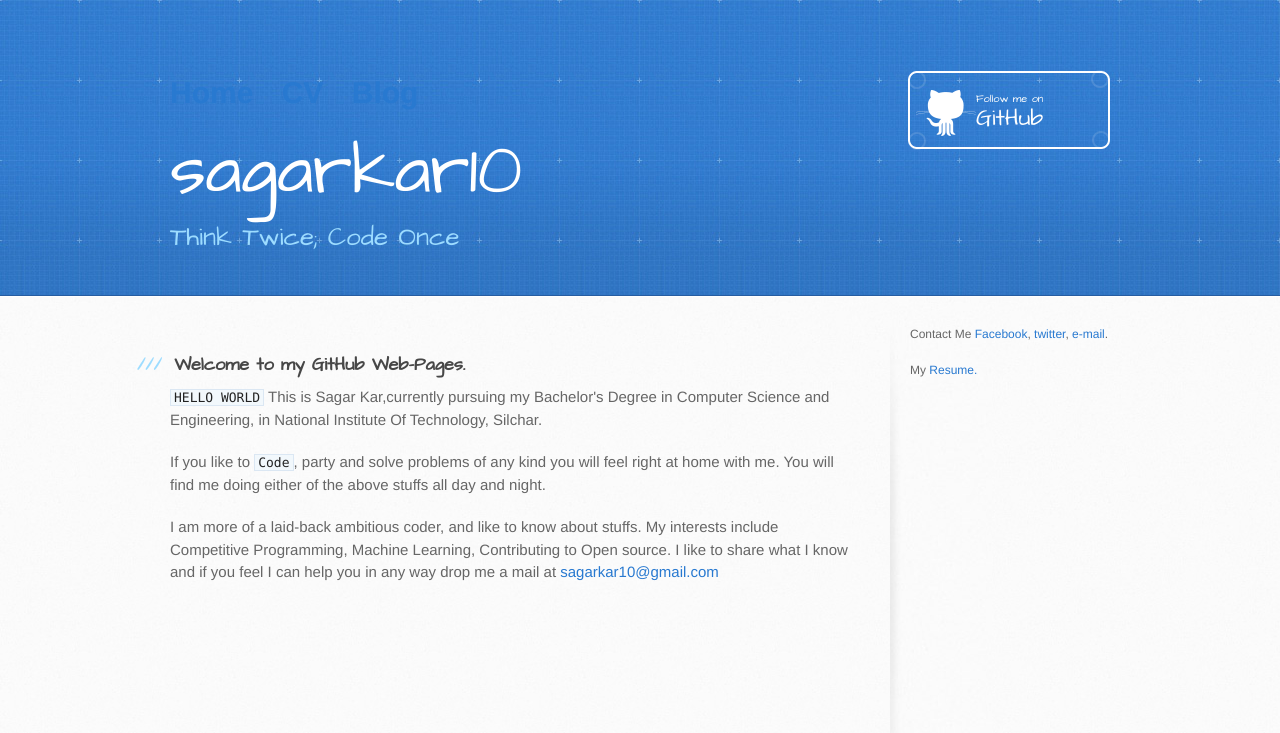
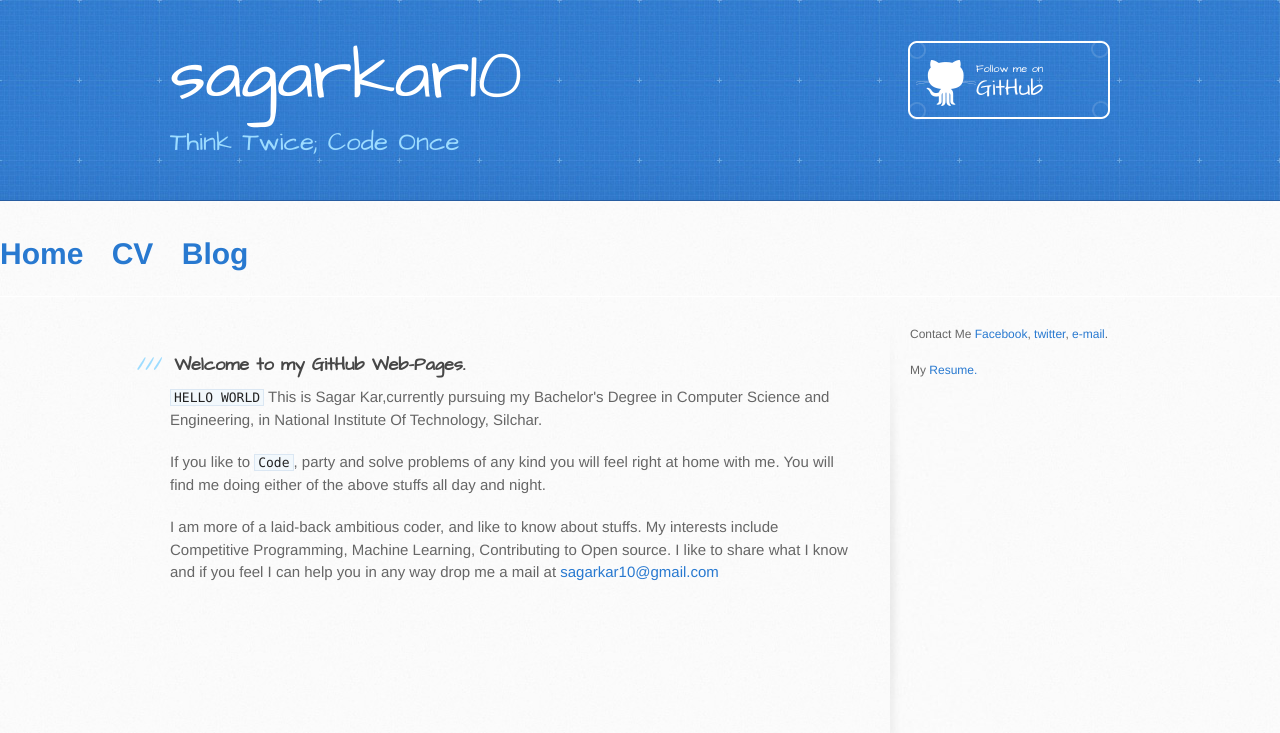
Before and after one commit to sagarkar10/sagarkar10old.github.io, a Jekyll site: the page built from index.html, in a window 1280 px wide. Shown: the top 733 px of the page. Built offline with Jekyll 4.4.1, drawn with Linux system fonts in a browser that asks for light colours.

Commit message:
nav update

```diff
--- a/_layouts/default.html
+++ b/_layouts/default.html
@@ -19,6 +19,11 @@
   <body>
     <header>
       <div class="inner">
+        <h1>sagarkar10</h1>
+        <h2>Think Twice; Code Once</h2>
+        <a href="https://github.com/sagarkar10" class="button"><small>Follow me on</small> GitHub</a>
+      </div>
+    </header>
         <!-- this part is copied from other source and need attention-->
         <nav>
           <ul>
@@ -28,12 +33,6 @@
           </ul>
         </nav>
         <!-- this part is copied from other source and need attention-->
-        <h1>sagarkar10</h1>
-        <h2>Think Twice; Code Once</h2>
-        <a href="https://github.com/sagarkar10" class="button"><small>Follow me on</small> GitHub</a>
-      </div>
-    </header>
-
     <div id="content-wrapper">
       <div class="inner clearfix">
         <section id="main-content">
--- a/stylesheets/stylesheet.css
+++ b/stylesheets/stylesheet.css
@@ -880,8 +880,8 @@
 @media only screen and (max-width: 479px) { }
 
 /* added by sagar kar  for the navs in default */
-.inner nav ul { color: #000000; font-size: 2em; font-family: 'Helvetica', 'Arial', 'Sans-Serif'; padding: 0px; list-style: none; font-weight: bold; }
-.inner nav ul li{ display: inline; margin-right: 20px; }
+nav ul { color: #000000; font-size: 2em; font-family: 'Helvetica', 'Arial', 'Sans-Serif'; padding: 0px; list-style: none; font-weight: bold; }
+nav ul li{ display: inline; margin-right: 20px; }
 /* posts part*/
 
 ul.posts { margin: 20px auto 40px; font-size: 1em; }
```
